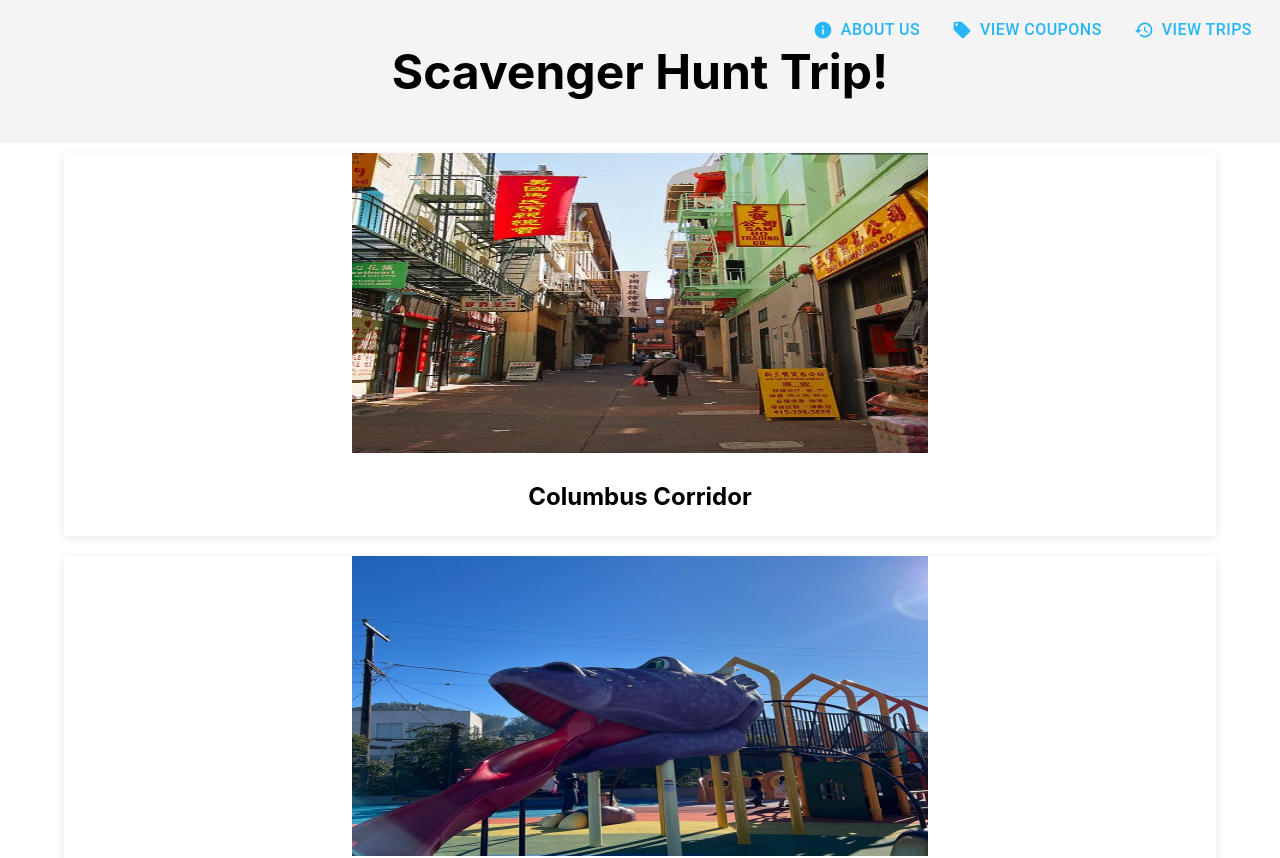
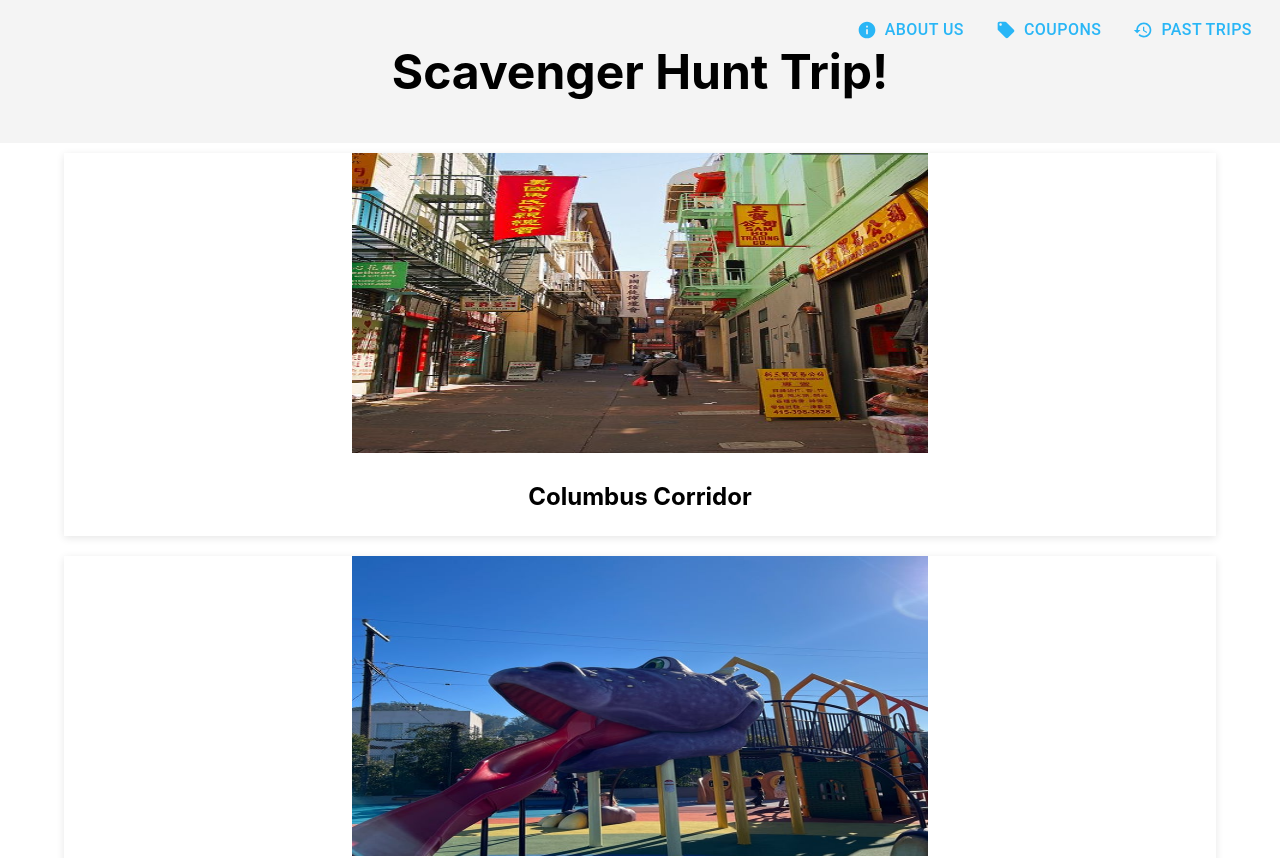
Before and after one commit to Mehul-Gandhi/metroadventures, a React (Create React App) app: page / in a window 1280 px wide. Shown: the top 858 px of the page. Built offline with nearby package versions, Linux system fonts and the light colour scheme.

Commit message:
Change tabs on home menu

```diff
--- a/src/components/LandingPage.js
+++ b/src/components/LandingPage.js
@@ -49,7 +49,7 @@ export default function LandingPage() {
                         onMouseEnter={(e) => e.target.style.color = '#1e88e5'}
                         onMouseLeave={(e) => e.target.style.color = '#29b6f6'}
                     >
-                        View Coupons
+                        Coupons
                     </Button>
                     <Button
                         startIcon={<HistoryIcon />}
@@ -58,7 +58,7 @@ export default function LandingPage() {
                         onMouseEnter={(e) => e.target.style.color = '#1e88e5'}
                         onMouseLeave={(e) => e.target.style.color = '#29b6f6'}
                     >
-                        View Trips
+                      Past Trips
                     </Button>
                 </div>
       </header>
```
